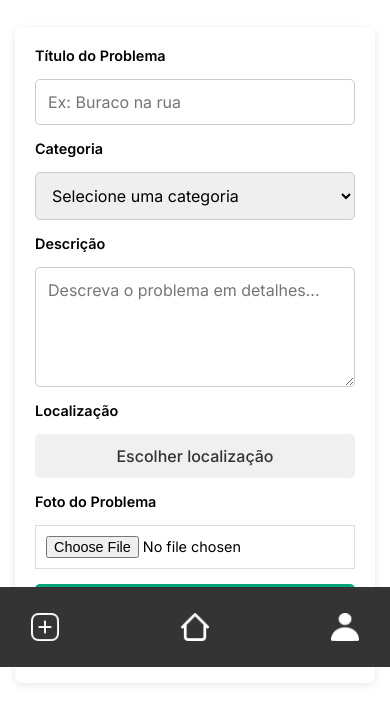
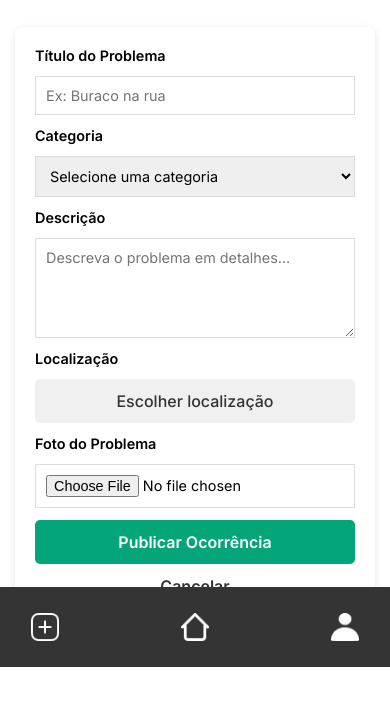
Before and after one commit to GuilhermeVianadeSouza/Projeto-Intregado-Senai, a plain HTML site: page frontend/index.html in a window 390 px wide. Both pictures are taken after a click on the link 45 px from the left and 804 px from the top of the page. Shown: the part 177-900 px from the top of the page. Drawn offline with Linux system fonts and the light colour scheme.

Commit message:
atualizando para tablet

```diff
--- a/frontend/index.html
+++ b/frontend/index.html
@@ -162,7 +162,7 @@
                     </select>
 
                     <label for="descricao">Descrição</label>
-                    <textarea id="descricao" placeholder="Descreva o problema em detalhes..."></textarea>
+                    <textarea id="descricao" placeholder="Descreva o problema em detalhes..." required></textarea>
 
                     <label for="localizacao">Localização</label>
                     <button type="button" class="btn-local">Escolher localização</button>
--- a/frontend/style.css
+++ b/frontend/style.css
@@ -334,31 +334,11 @@ nav h1 {
 
 
 .form-container {
-    padding: 20px;
-    box-sizing: border-box;
-}
-
-#form-ocorrencia,
-#aba-escolherLocal .form-container {
     display: flex;
     flex-direction: column;
     gap: 15px;
-}
-
-.form-container input[type="text"],
-.form-container select,
-.form-container textarea {
-    width: 100%;
-    padding: 12px;
-    border: 1px solid #ccc;
-    border-radius: 5px;
-    font-size: 16px;
+    padding: 20px;
     box-sizing: border-box;
-}
-
-.form-container textarea {
-    min-height: 120px;
-    resize: vertical;
 }
 
 .inputbox {
```
